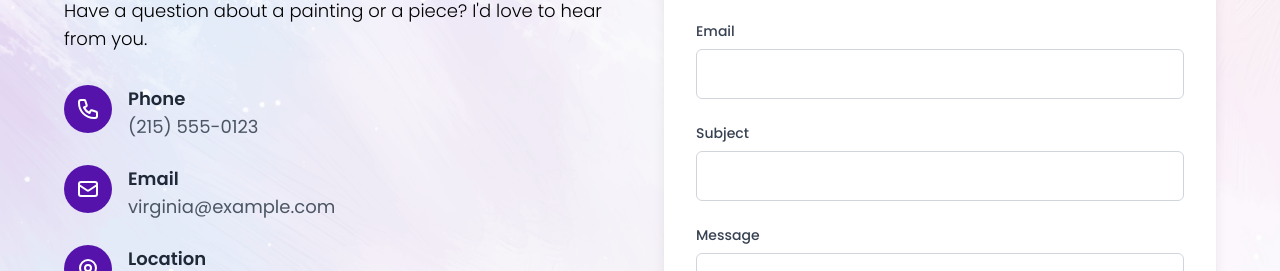
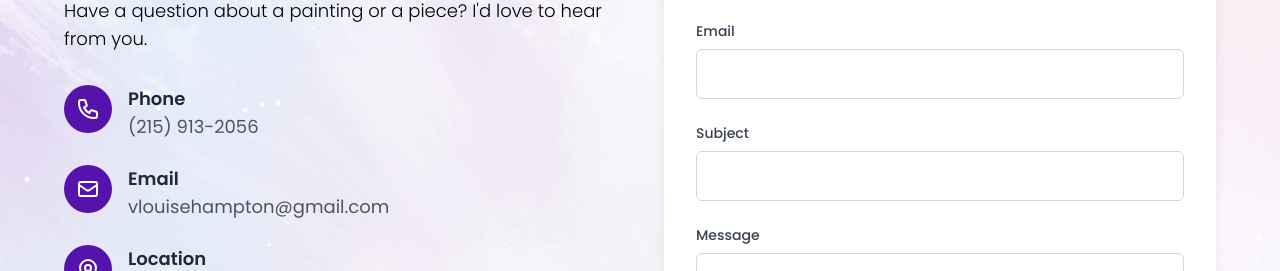
Before and after one commit to tom318267/ginnysart, a Next.js app: page /contact in a window 1280 px wide. Shown: the part 361-632 px from the top of the page. Built offline with nearby package versions, Linux system fonts and the light colour scheme.

Commit message:
add new email

```diff
--- a/src/pages/_document.tsx
+++ /dev/null
@@ -1,17 +0,0 @@
-import { Html, Head, Main, NextScript } from "next/document";
-
-export default function Document() {
-  return (
-    <Html lang="en">
-      <Head />
-      <body>
-        <Main />
-        <NextScript />
-        <script
-          src="//code.tidio.co/i1lvmpztsccejtdcfdyu8aex4lrbqtbe.js"
-          async
-        ></script>
-      </body>
-    </Html>
-  );
-}
--- a/src/pages/contact.tsx
+++ b/src/pages/contact.tsx
@@ -93,7 +93,7 @@ const ContactPage = () => {
                 <div>
                   <h3 className="text-lg font-semibold text-gray-800">Phone</h3>
                   <p className="text-gray-600 text-base lg:text-lg">
-                    (215) 555-0123
+                    (215) 913-2056
                   </p>
                 </div>
               </div>
@@ -117,7 +117,7 @@ const ContactPage = () => {
                 <div>
                   <h3 className="text-lg font-semibold text-gray-800">Email</h3>
                   <p className="text-gray-600 text-base lg:text-lg">
-                    virginia@example.com
+                    vlouisehampton@gmail.com
                   </p>
                 </div>
               </div>
```
Also changed, not shown: 2 other files (tests, documents, lock files or other folders).
